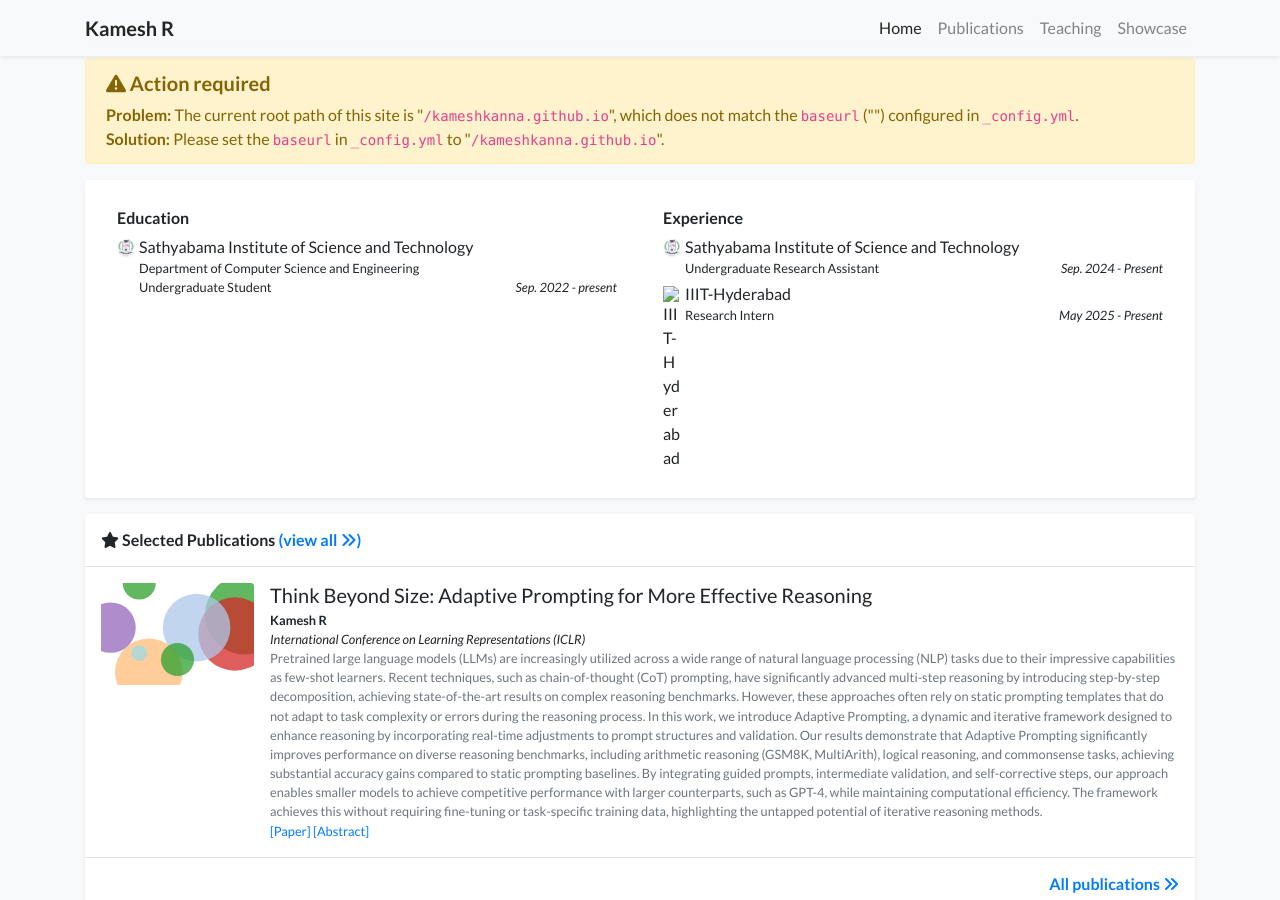
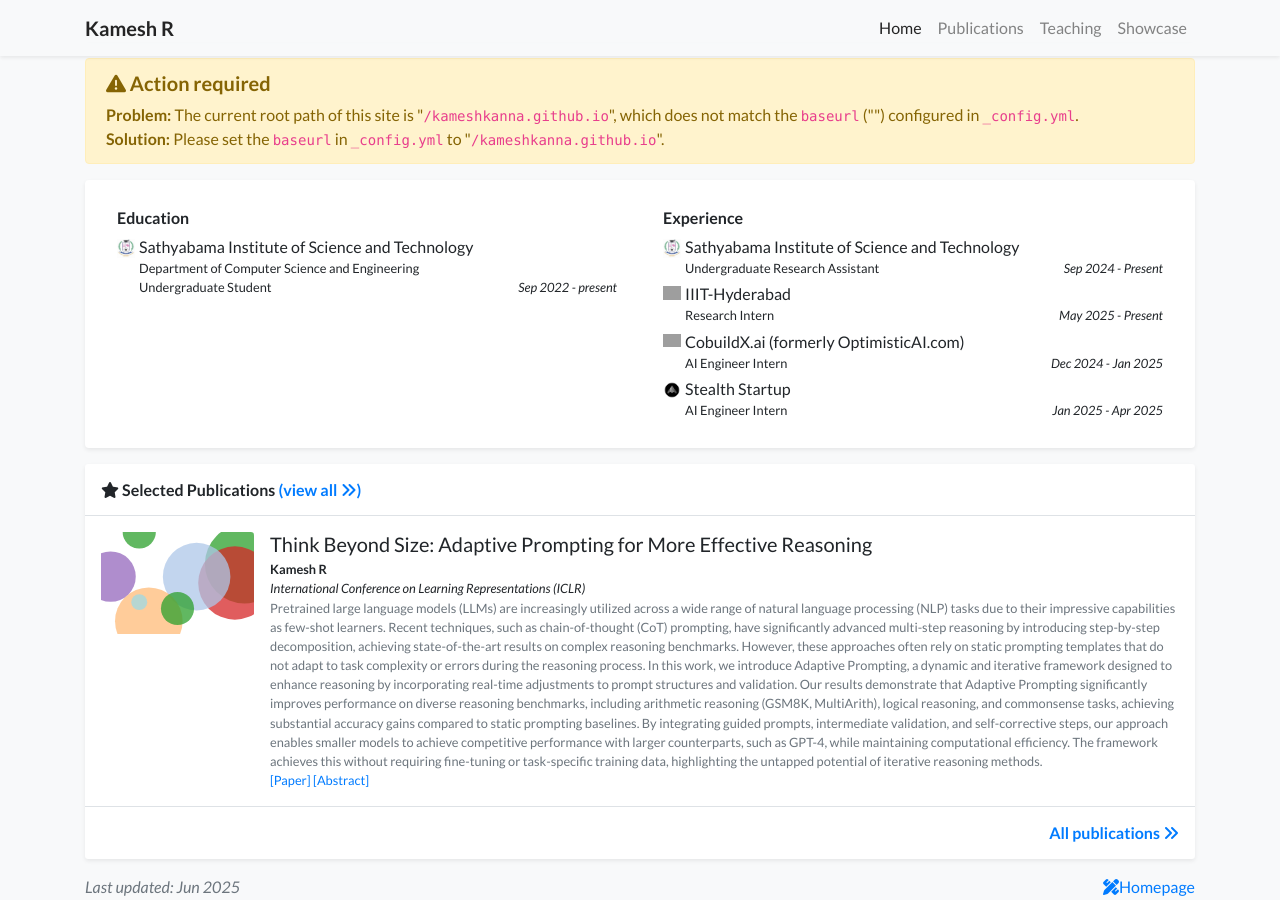
Before and after one commit to kameshkanna/kameshkanna.github.io, a Jekyll site: the page built from index.html, in a window 1280 px wide and 900 px high, scrolled down 481 px. Built offline with Jekyll 4.4.1, drawn with Linux system fonts in a browser that asks for light colours; nearby versions of some CDN libraries; a style sheet for code colours, icons or effects is not loaded; grey boxes are pictures that could not be loaded.

Commit message:
Update profile.yml

```diff
--- a/_data/profile.yml
+++ b/_data/profile.yml
@@ -43,13 +43,25 @@
   position: >-
     Department of Computer Science and Engineering <br/>
     Undergraduate Student
-  date: Sep. 2022 - present
+  date: Sep 2022 - present
 
 experience:
 - name: Sathyabama Institute of Science and Technology
   logo: /assets/images/badges/OIP.jpg
   position: Undergraduate Research Assistant
-  date: Sep. 2024 - Present
+  date: Sep 2024 - Present
+
 - name: IIIT-Hyderabad
+  logo: /assets/images/badges/IIIT-Hyderabad.png
   position: Research Intern
   date: May 2025 - Present
+
+- name: CobuildX.ai (formerly OptimisticAI.com)
+  logo: /assets/images/badges/intern.png
+  position: AI Engineer Intern
+  date: Dec 2024 - Jan 2025
+
+- name: Stealth Startup
+  logo: /assets/images/badges/stealth.png
+  position: AI Engineer Intern
+  date: Jan 2025 - Apr 2025
```
